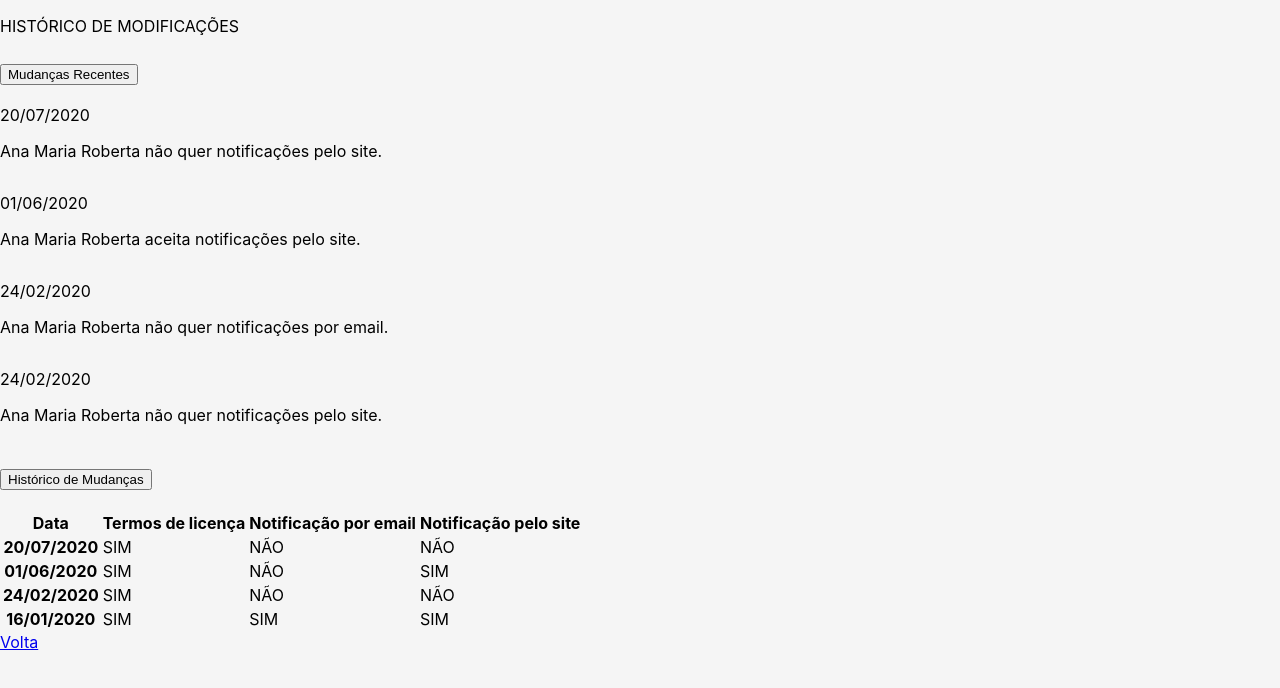
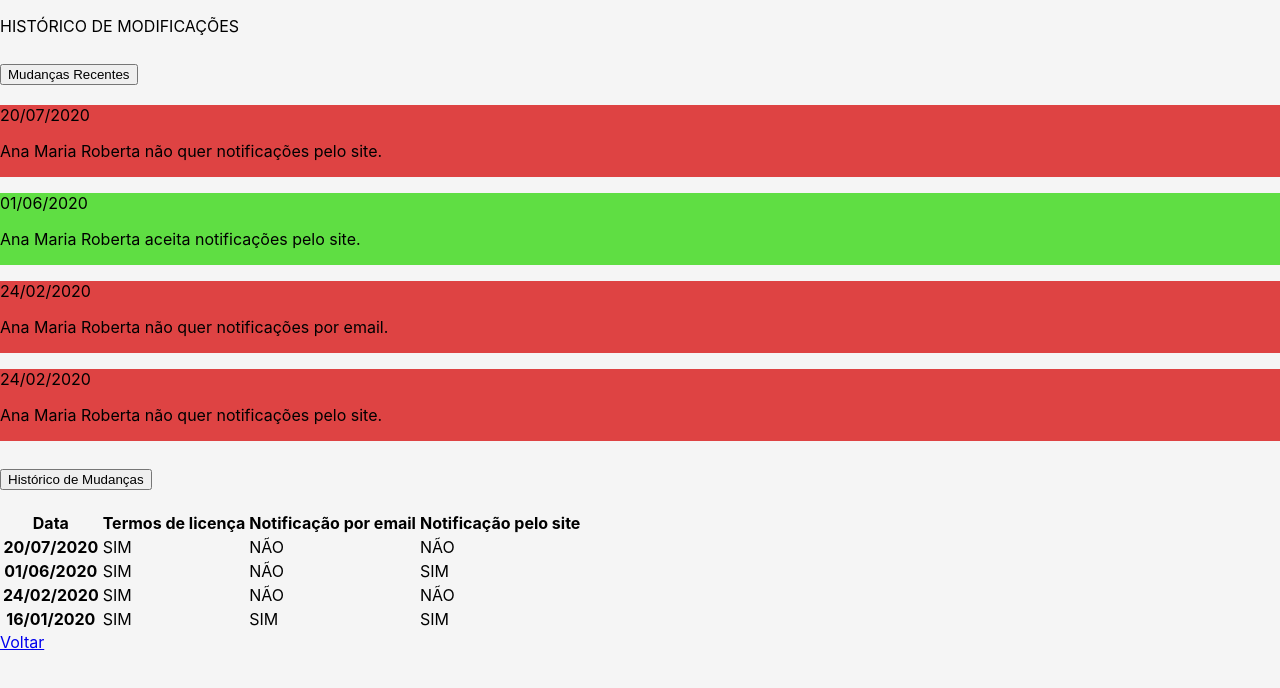
Before and after one commit to Trabalhos-Fatec/consentimento-de-dados, a React (Create React App) app in the folder Aplicacao/: page /Historico in a window 1280 px wide. Shown: the top 688 px of the page. Built offline with nearby package versions, Linux system fonts and the light colour scheme.

Commit message:
Ajustes na tela de Histórico

```diff
--- a/Aplicacao/src/views/css/historico.css
+++ b/Aplicacao/src/views/css/historico.css
@@ -2,3 +2,7 @@
 body {
     background-color: whitesmoke;
   }
+
+  #bg-success{
+    background-color: transparent
+  }
--- a/Aplicacao/src/views/historico.js
+++ b/Aplicacao/src/views/historico.js
@@ -27,26 +27,26 @@ function Historico() {
                             >
                                 <div class="accordion-body">
                                     <div class="col m-4">
-                                        <div class="card m-3 bg-danger" style={{ height: '9vh' }}>
-                                            <div class="card-body text-black">
+                                        <div class="card m-3" style={{ height: '9vh', backgroundColor:"#de4343" }}>
+                                            <div class="card-body text-white">
                                                 <p class="text-start  m-0">20/07/2020</p>
                                                 <p class="text-center m-0">Ana Maria Roberta não quer notificações pelo site.</p>
                                             </div>
                                         </div>
-                                        <div class="card m-3 bg-success" style={{ height: '9vh' }}>
-                                            <div class="card-body text-black">
-                                                <p class="text-start  m-0">01/06/2020</p>
+                                        <div class="card m-3" style={{ height: '9vh', backgroundColor:"#5fde43"}}>
+                                            <div class="card-body text-white">
+                                                <p class="text-start  m-0" >01/06/2020</p>
                                                 <p class="text-center m-0">Ana Maria Roberta aceita notificações pelo site.</p>
                                             </div>
                                         </div>
-                                        <div class="card m-3 bg-danger" style={{ height: '9vh' }}>
-                                            <div class="card-body text-black">
+                                        <div class="card m-3" style={{ height: '9vh', backgroundColor:"#de4343" }}>
+                                            <div class="card-body text-white">
                                                 <p class="text-start  m-0">24/02/2020</p>
                                                 <p class="text-center m-0">Ana Maria Roberta não quer notificações por email.</p>
                                             </div>
                                         </div>
-                                        <div class="card m-3 bg-danger" style={{ height: '9vh' }}>
-                                            <div class="card-body text-black">
+                                        <div class="card m-3" style={{ height: '9vh', backgroundColor:"#de4343" }}>
+                                            <div class="card-body text-white">
                                                 <p class="text-start  m-0">24/02/2020</p>
                                                 <p class="text-center m-0">Ana Maria Roberta não quer notificações pelo site.</p>
                                             </div>
@@ -116,7 +116,7 @@ function Historico() {
                             </div>
                         </div>
                         <div className="text-end m-3">
-                        <a href="/" class="btn btn-primary">Volta</a>
+                        <a href="/" class="btn btn-primary">Voltar</a>
                         </div>
                     </div>
                 </div>
```
Also changed, not shown: 1 other file (tests, documents, lock files or other folders).
